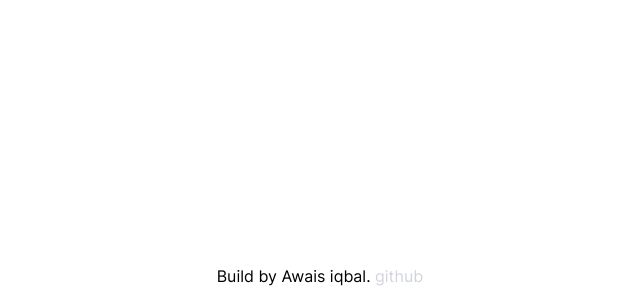
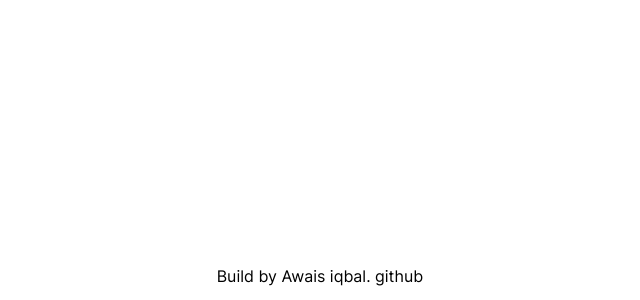
Before and after one commit to awaisspk/instapets, a Next.js app: page / in a window 1280 px wide. Shown: the part 688-988 px from the top of the page, without its empty margins (320-960 px from the left). Built offline with nearby package versions, Linux system fonts and the light colour scheme.

Commit message:
refactor: change link styles

```diff
--- a/src/components/Button/Link.tsx
+++ b/src/components/Button/Link.tsx
@@ -4,10 +4,7 @@ export const Link = (props: LinkProps) => {
   const { children, ...rest } = props;
   return (
     <>
-      <a
-        {...rest}
-        className="hover:underline underline-offset-1 text-gray-300 hover:text-gray-100"
-      >
+      <a {...rest} className="hover:underline underline-offset-1">
         {children}
       </a>
     </>
```
